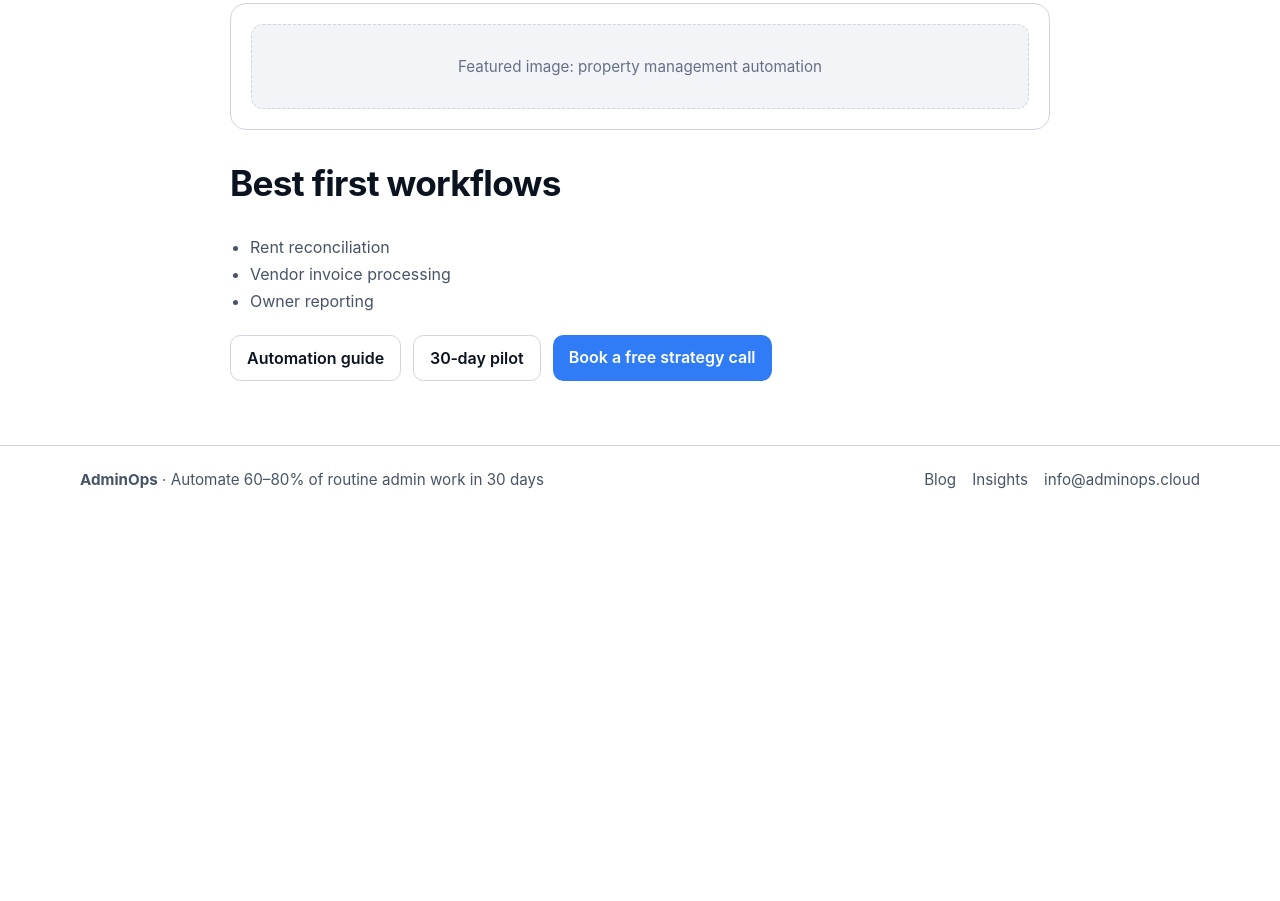
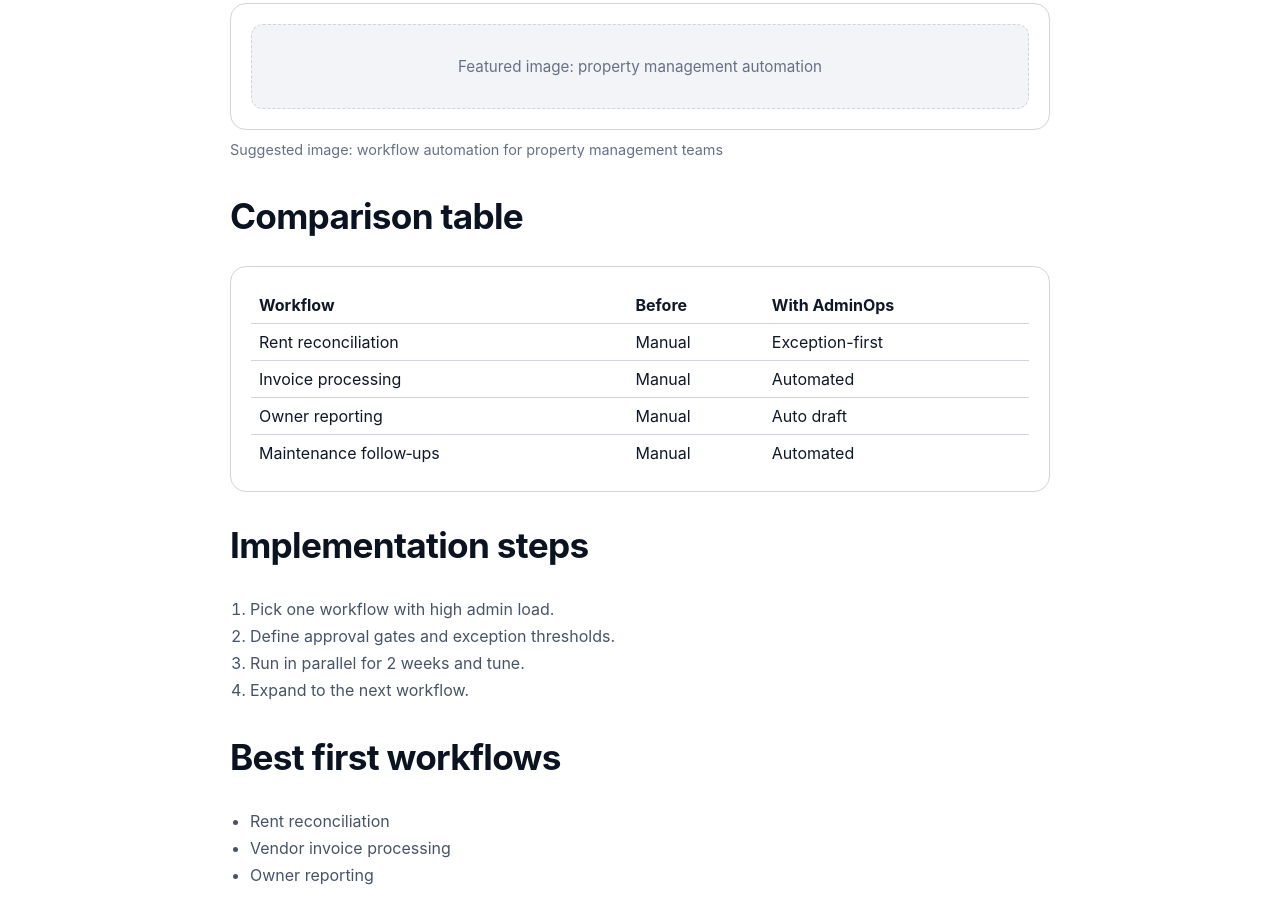
Before and after one commit to siegkamgo/adminops-site, a Next.js app: page /property-management-automation in a window 1280 px wide. Shown: the part 440-1341 px from the top of the page. Before the commit the page ends 953 px from the top, so only its background shows below. Built offline with nearby package versions, Linux system fonts and the light colour scheme; no server answers.

Commit message:
Expand property keyword pages with tables and images

```diff
--- a/app/globals.css
+++ b/app/globals.css
@@ -231,3 +231,5 @@ li {
   border-radius: 0.75rem;
   font-size: 0.95rem;
 }
+
+.image-caption{color:#667085;font-size:0.9rem;margin-top:0.5rem;}
--- a/app/property-management-accounting-software/page.js
+++ b/app/property-management-accounting-software/page.js
@@ -32,6 +32,7 @@ export default function Page() {
         <div className="card" style={{ marginTop: "1rem" }}>
           <div className="image-placeholder">Featured image: property management accounting automation</div>
         </div>
+        <p className="image-caption">Suggested image: workflow automation for property management teams</p>
 
         <h2>Comparison table</h2>
         <div className="card" style={{ overflowX: "auto" }}>
--- a/app/property-management-and-accounting-software/page.js
+++ b/app/property-management-and-accounting-software/page.js
@@ -32,6 +32,7 @@ export default function Page() {
         <div className="card" style={{ marginTop: "1rem" }}>
           <div className="image-placeholder">Featured image: property + accounting software automation</div>
         </div>
+        <p className="image-caption">Suggested image: workflow automation for property management teams</p>
 
         <h2>Comparison table</h2>
         <div className="card" style={{ overflowX: "auto" }}>
--- a/app/property-management-automation/page.js
+++ b/app/property-management-automation/page.js
@@ -32,7 +32,43 @@ export default function Page() {
         <div className="card" style={{ marginTop: "1rem" }}>
           <div className="image-placeholder">Featured image: property management automation</div>
         </div>
+        <p className="image-caption">Suggested image: workflow automation for property management teams</p>
 
+
+        <h2>Comparison table</h2>
+        <div className="card" style={{ overflowX: "auto" }}>
+          <table style={{ width: "100%", borderCollapse: "collapse" }}>
+            <thead>
+              <tr>
+                <th style={{ textAlign: "left", padding: "0.5rem" }}>Workflow</th>
+                <th style={{ textAlign: "left", padding: "0.5rem" }}>Before</th>
+                <th style={{ textAlign: "left", padding: "0.5rem" }}>With AdminOps</th>
+              </tr>
+            </thead>
+            <tbody>
+              {[
+                ["Rent reconciliation", "Manual", "Exception-first"],
+                ["Invoice processing", "Manual", "Automated"],
+                ["Owner reporting", "Manual", "Auto draft"],
+                ["Maintenance follow‑ups", "Manual", "Automated"]
+              ].map((row) => (
+                <tr key={row[0]}>
+                  <td style={{ padding: "0.5rem", borderTop: "1px solid #d0d5dd" }}>{row[0]}</td>
+                  <td style={{ padding: "0.5rem", borderTop: "1px solid #d0d5dd" }}>{row[1]}</td>
+                  <td style={{ padding: "0.5rem", borderTop: "1px solid #d0d5dd" }}>{row[2]}</td>
+                </tr>
+              ))}
+            </tbody>
+          </table>
+        </div>
+
+        <h2>Implementation steps</h2>
+        <ol>
+          <li>Pick one workflow with high admin load.</li>
+          <li>Define approval gates and exception thresholds.</li>
+          <li>Run in parallel for 2 weeks and tune.</li>
+          <li>Expand to the next workflow.</li>
+        </ol>
         <h2>Best first workflows</h2>
         <ul>
           <li>Rent reconciliation</li>
--- a/app/property-management-computer-software/page.js
+++ b/app/property-management-computer-software/page.js
@@ -32,6 +32,7 @@ export default function Page() {
         <div className="card" style={{ marginTop: "1rem" }}>
           <div className="image-placeholder">Featured image: property management computer software + AI</div>
         </div>
+        <p className="image-caption">Suggested image: workflow automation for property management teams</p>
 
         <h2>Comparison table</h2>
         <div className="card" style={{ overflowX: "auto" }}>
@@ -59,6 +60,7 @@ export default function Page() {
             </tbody>
           </table>
         </div>
+        <p className="image-caption">Suggested image: workflow automation for property management teams</p>
 
         <h2>Use cases</h2>
         <ul>
--- a/app/property-management-software/page.js
+++ b/app/property-management-software/page.js
@@ -32,6 +32,7 @@ export default function Page() {
         <div className="card" style={{ marginTop: "1rem" }}>
           <div className="image-placeholder">Featured image: property management software vs automation</div>
         </div>
+        <p className="image-caption">Suggested image: workflow automation for property management teams</p>
 
         <h2>Comparison table</h2>
         <div className="card" style={{ overflowX: "auto" }}>
@@ -59,6 +60,7 @@ export default function Page() {
             </tbody>
           </table>
         </div>
+        <p className="image-caption">Suggested image: workflow automation for property management teams</p>
 
         <h2>Use cases</h2>
         <ul>
--- a/app/software-for-property-management/page.js
+++ b/app/software-for-property-management/page.js
@@ -32,6 +32,7 @@ export default function Page() {
         <div className="card" style={{ marginTop: "1rem" }}>
           <div className="image-placeholder">Featured image: property management admin workflow</div>
         </div>
+        <p className="image-caption">Suggested image: workflow automation for property management teams</p>
 
         <h2>Quick comparison</h2>
         <div className="card" style={{ overflowX: "auto" }}>
@@ -59,6 +60,7 @@ export default function Page() {
             </tbody>
           </table>
         </div>
+        <p className="image-caption">Suggested image: workflow automation for property management teams</p>
 
         <h2>Use cases</h2>
         <ul>
```
Also changed, not shown: app/property-management-accounting/page.js (+36 -0 lines).
